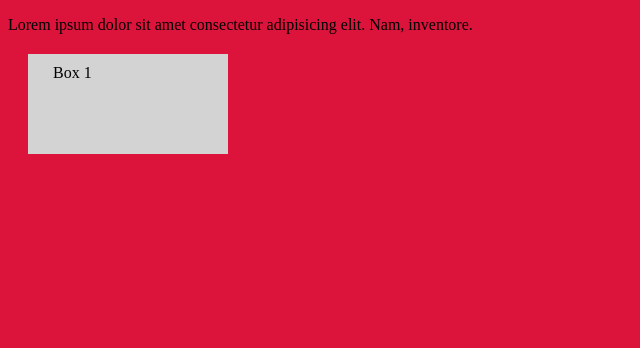
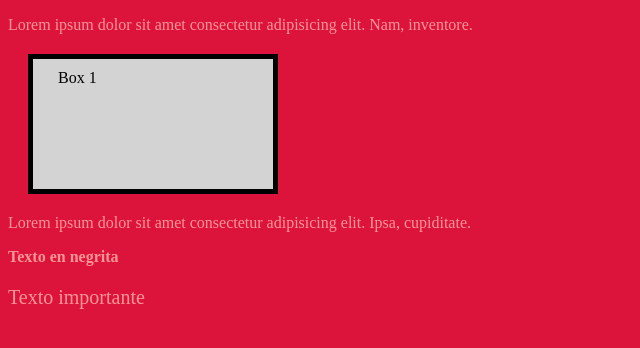
Before and after one commit to Alejo-stack-tech/CSS.3233, a plain HTML site: page index.html in a window 1280 px wide. Shown: the whole page, without its empty margins (0-640 px from the left). Drawn offline with Linux system fonts and the light colour scheme.

Commit message:
lastupdate boxhtml

```diff
--- a/estilos/estilos.css
+++ b/estilos/estilos.css
@@ -1,8 +1,15 @@
 body {
     background-color: crimson;
 }
-
-
+ p {
+    color: rgb(255, 149, 149);
+ }
+ .destacado {
+    font-weight: bold;
+ }
+ #importante {
+    font-size: 20px;
+ }
     .box {
         width: 200px;
         height: 100px;
@@ -10,8 +17,7 @@ body {
         border: 5px solid black;
         margin: 20px;
         background-color: lightgray;
-        border: 3px salmon;
-        box-sizing: border-box;
+
     }
 
     .centered {
--- a/index.html
+++ b/index.html
@@ -1,5 +1,6 @@
 <!DOCTYPE html>
 <html lang="es">
+
 <head>
     <meta charset="UTF-8">
     <meta name="viewport" content="width=device-width, initial-scale=1.0">
@@ -13,8 +14,12 @@
     <div class="box">
     Box 1
 </div>
-</style>
 </head>
-<body></body>
 
+
+  <body>
+    <p>Lorem ipsum dolor sit amet consectetur adipisicing elit. Ipsa, cupiditate.</p>
+    <p class="destacado"> Texto en negrita</p>
+    <p id="importante"> Texto importante</p>
+</body>
 </html>
```
